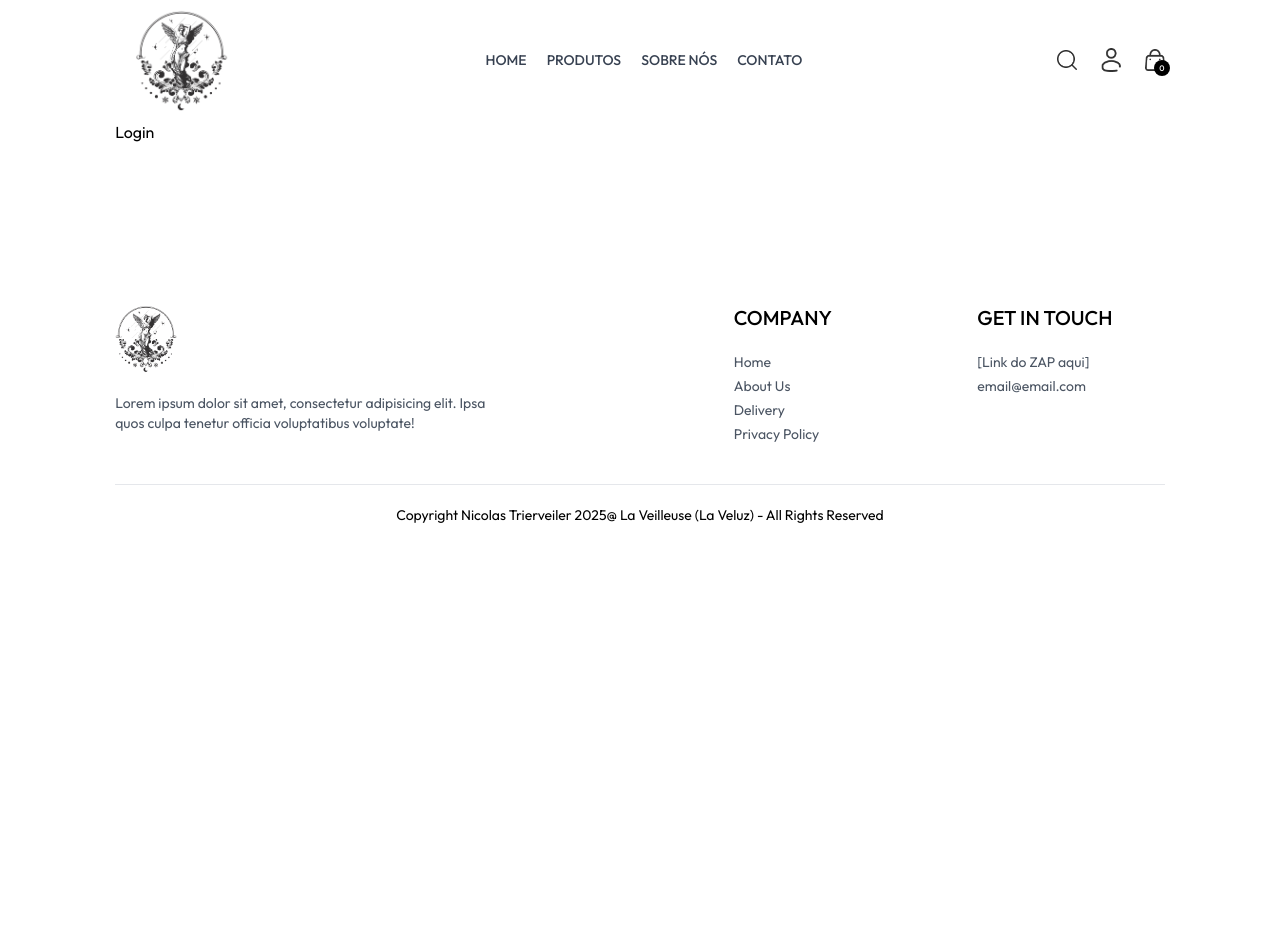
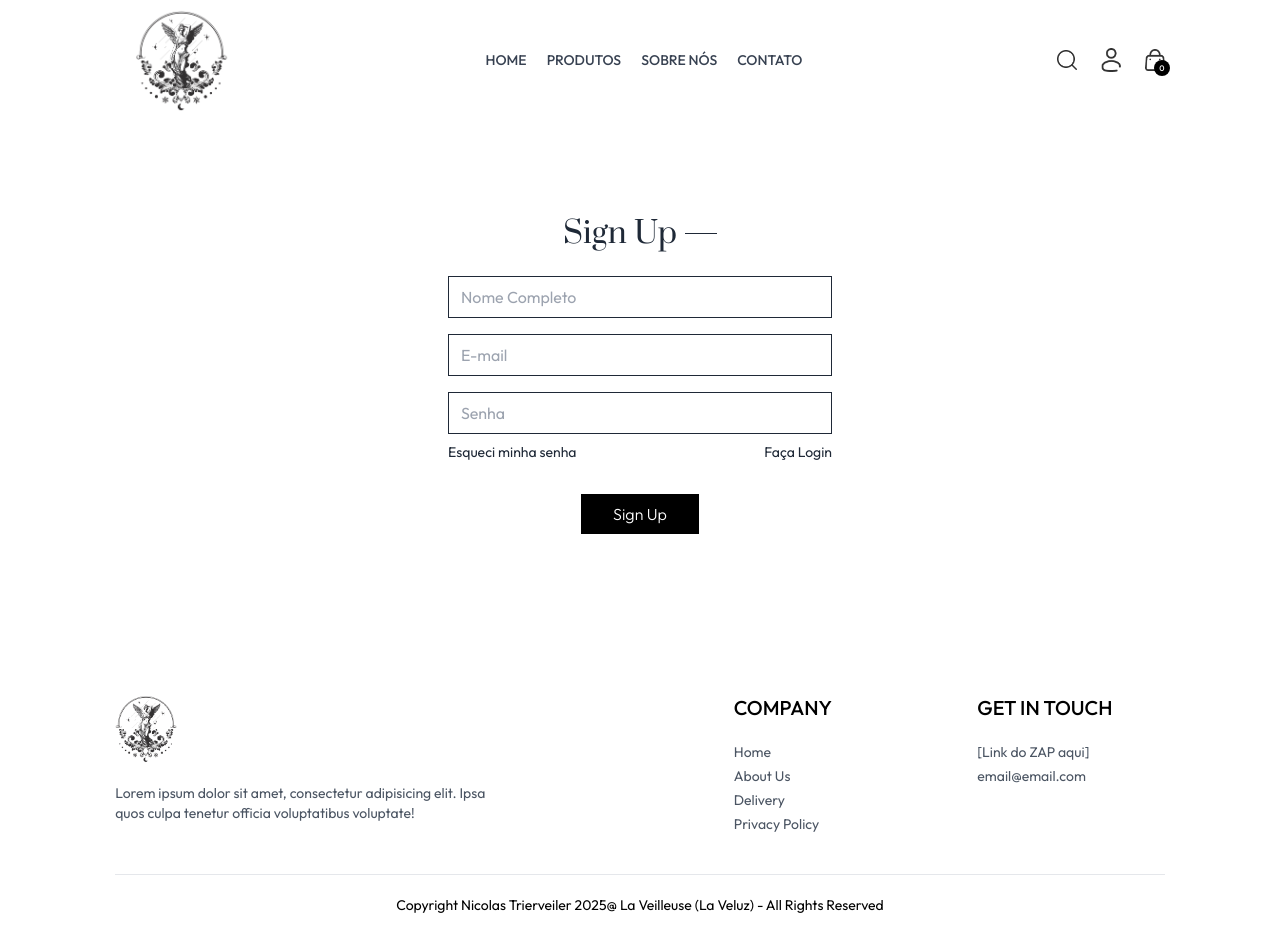
Before and after one commit to nictrierveiler/React-Ecommerce, a React (Vite) app: page /login in a window 1280 px wide. Before the commit the page ends 800 px from the top, so only its background shows below. Built offline with nearby package versions, Linux system fonts and the light colour scheme.

Commit message:
Login UI | DONE

```diff
--- a/src/components/Navbar.jsx
+++ b/src/components/Navbar.jsx
@@ -43,7 +43,7 @@
           <img onClick={()=>setShowSearch(true)} src={assets.search_icon} className='w-5 cursor-pointer' alt="search icon" srcset="" />
 
           <div className='group relative'>
-            <img src={assets.profile_icon} className='w-5 cursor-pointer' alt="profile icon"/>
+            <Link to='/login'><img src={assets.profile_icon} className='w-5 cursor-pointer' alt="profile icon"/></Link>
             <div className='group-hover:block hidden absolute dropdown-menu right-0 pt-4'>
               <div className='flex flex-col gap-2 w-36 py-3 px-5 bg-slate-100 text-gray-500 rounded'>
                 <p className='cursor-pointer hover:text-black'>Meu Perfil</p>
--- a/src/pages/Login.jsx
+++ b/src/pages/Login.jsx
@@ -1,8 +1,32 @@
-import React from 'react'
+import React, { useState } from 'react'
 
 const Login = () => {
+
+    const [currentState, setCurrentState] = useState('Sign Up');
+
+    const onSubmitHandler = async (event) => {
+        event.preventDefault();
+    }
+
   return (
-    <div>Login</div>
+    <form onSubmit={onSubmitHandler} className='flex flex-col items-center w-[90%] sm:max-w-96 m-auto mt-14 gap-4 text-gray-800'>
+        <div className='inline-flex items-center gap-2 mb-2 mt-10'>
+          <p className='prata-regular text-3xl'>{currentState}</p>
+          <hr className='border-none h-[1.5px] w-8 bg-gray-800' />
+        </div>
+        {currentState === 'Login' ? '' :  <input className='w-full px-3 py-2 border border-gray-800' placeholder='Nome Completo' type="text" required/>}
+        <input className='w-full px-3 py-2 border border-gray-800' placeholder='E-mail' type="email" required/>
+        <input className='w-full px-3 py-2 border border-gray-800' placeholder='Senha' type="password" />
+        <div className='w-full flex justify-between text-sm mt-[-8px]'>
+            <p className='cursor-pointer'>Esqueci minha senha</p>
+            {
+            currentState === 'Login'
+            ? <p onClick={()=>setCurrentState('Sign Up')} className='cursor-pointer'>Criar Conta</p>
+            : <p onClick={()=>setCurrentState('Login')} className='cursor-pointer'>Faça Login</p>
+            }
+        </div>
+        <button className='bg-black text-white font-light px-8 py-2 mt-4'>{currentState === 'Login' ? 'Sign In' : 'Sign Up'}</button>
+    </form>
   )
 }
 
```
